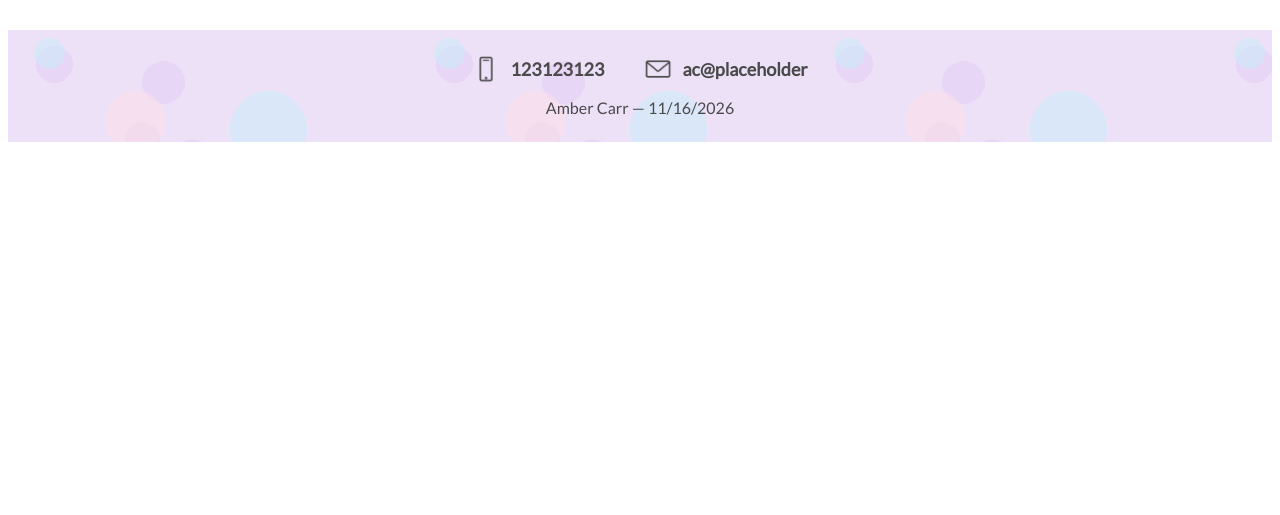
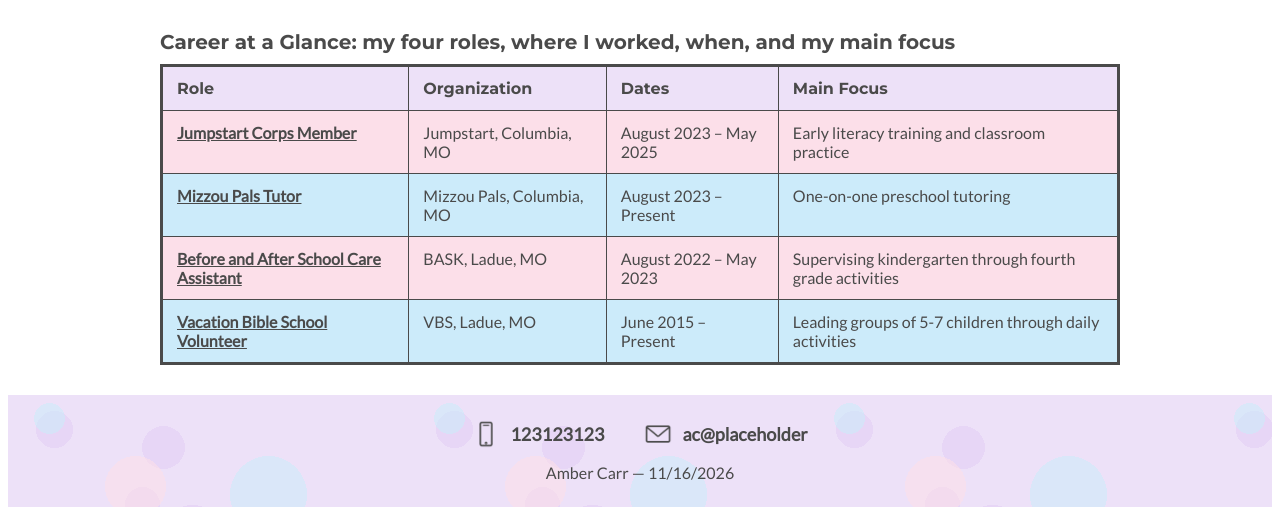
Before and after one commit to amc2040/amc2040.github.io, a plain HTML site: page webdevelopment/career.html in a window 1280 px wide. Shown: the part 1902-2417 px from the top of the page. Before the commit the page ends 2052 px from the top, so only its background shows below. Drawn offline with Linux system fonts and the light colour scheme.

Commit message:
Update career.html

```diff
--- a/webdevelopment/career.html
+++ b/webdevelopment/career.html
@@ -154,6 +154,48 @@
         </div>
       </details>
     </section>
+    <!-- Table: career summary (styled in style.css) -->
+    <figure class="career-table">
+      <div class="table-scroll" role="region" aria-label="Career summary table" tabindex="0">
+        <table>
+          <caption>Career at a Glance: my four roles, where I worked, when, and my main focus</caption>
+          <thead>
+            <tr>
+              <th scope="col">Role</th>
+              <th scope="col">Organization</th>
+              <th scope="col">Dates</th>
+              <th scope="col">Main Focus</th>
+            </tr>
+          </thead>
+          <tbody>
+          <tr>
+            <th scope="row"><a href="#jumpstart">Jumpstart Corps Member</a></th>
+            <td>Jumpstart, Columbia, MO</td>
+            <td>August 2023 &ndash; May 2025</td>
+            <td>Early literacy training and classroom practice</td>
+          </tr>
+          <tr>
+            <th scope="row"><a href="#mizzou-pals">Mizzou Pals Tutor</a></th>
+            <td>Mizzou Pals, Columbia, MO</td>
+            <td>August 2023 &ndash; Present</td>
+            <td>One-on-one preschool tutoring</td>
+          </tr>
+          <tr>
+            <th scope="row"><a href="#bask">Before and After School Care Assistant</a></th>
+            <td>BASK, Ladue, MO</td>
+            <td>August 2022 &ndash; May 2023</td>
+            <td>Supervising kindergarten through fourth grade activities</td>
+          </tr>
+          <tr>
+            <th scope="row"><a href="#vbs">Vacation Bible School Volunteer</a></th>
+            <td>VBS, Ladue, MO</td>
+            <td>June 2015 &ndash; Present</td>
+            <td>Leading groups of 5-7 children through daily activities</td>
+          </tr>
+          </tbody>
+        </table>
+      </div>
+    </figure>
   </main>
 
   <footer>
```
